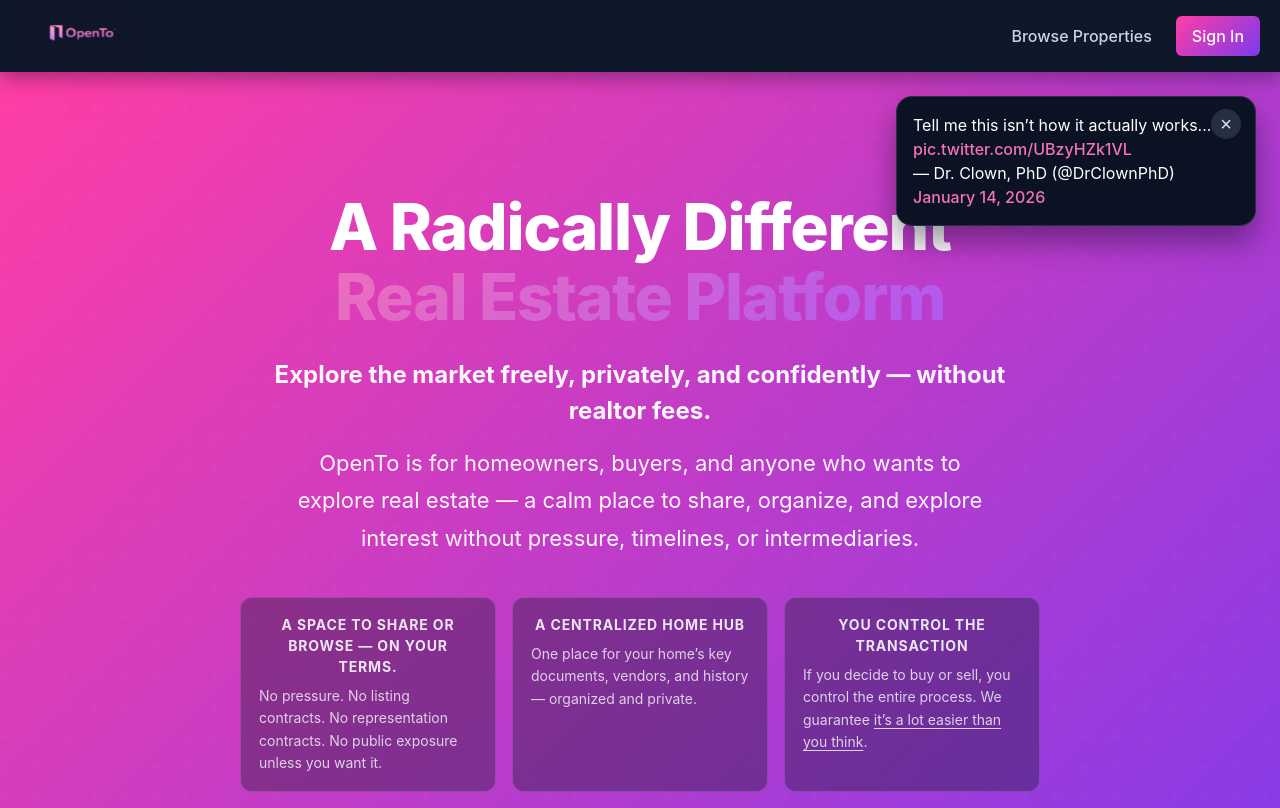
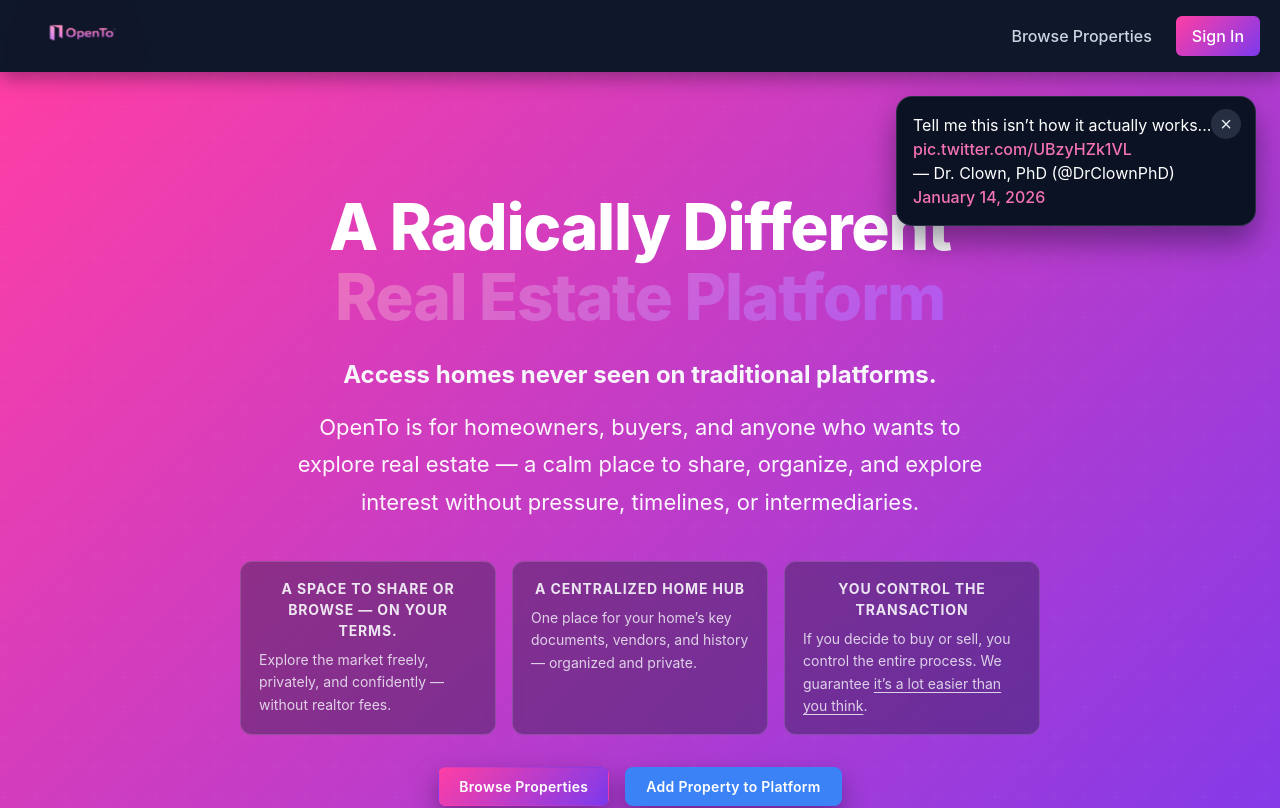
Before and after one commit to thomas-ryan-crosby/funk-brokers, a React (Vite) app: page / in a window 1280 px wide. Shown: the top 808 px of the page. Built offline with nearby package versions, Linux system fonts and the light colour scheme; no server answers.

Commit message:
Swap hero callout and pillar copy
Move the access-homes statement under the hero title and place the realtor-fee line in the first pillar.

Co-authored-by: Cursor <cursoragent@cursor.com>

```diff
--- a/src/pages/Landing.jsx
+++ b/src/pages/Landing.jsx
@@ -54,7 +54,7 @@ const Landing = () => {
               <span className="title-highlight"> Real Estate Platform</span>
             </h1>
             <p className="hero-callout">
-              <strong>Explore the market freely, privately, and confidently — without realtor fees.</strong>
+              <strong>Access homes never seen on traditional platforms.</strong>
             </p>
             <p className="hero-description">
               OpenTo is for homeowners, buyers, and anyone who wants to explore real estate — a calm place to share, organize, and explore interest without pressure, timelines, or intermediaries.
@@ -62,7 +62,7 @@ const Landing = () => {
             <div className="hero-pillars">
               <div className="hero-pillar">
                 <h3>A space to share or browse — on your terms.</h3>
-                <p>No pressure. No listing contracts. No representation contracts. No public exposure unless you want it.</p>
+                <p>Explore the market freely, privately, and confidently — without realtor fees.</p>
               </div>
               <div className="hero-pillar">
                 <h3>A Centralized Home Hub</h3>
```
